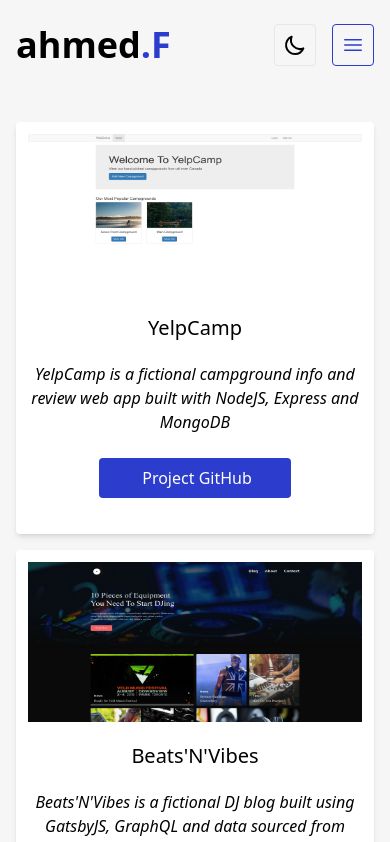
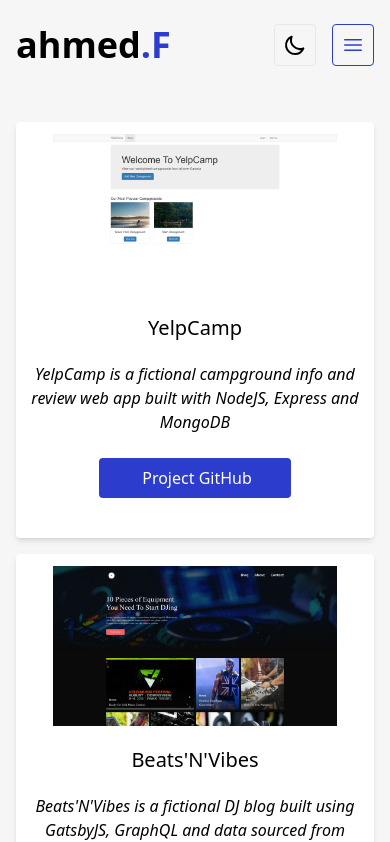
Before and after one commit to ahmedfaaid/ahmed-web, a Next.js app: page /projects in a window 390 px wide. Shown: the top 842 px of the page. Built offline with nearby package versions, Linux system fonts and the light colour scheme.

Commit message:
project page mobile responsiveness

```diff
--- a/components/project.tsx
+++ b/components/project.tsx
@@ -3,14 +3,19 @@ import { Project as ProjectType } from 'types';
 
 export default function Project({ project }: { project: ProjectType }) {
   return (
-    <div className='card m-auto rounded bg-white p-3 text-center shadow-md dark:bg-[#232324]'>
+    <div className='card m-auto h-[26rem] rounded bg-white p-3 text-center shadow-md dark:bg-[#232324] md:w-full lg:w-4/5'>
       <a
         href={project.deployed}
         target='_blank'
         rel='noreferrer noopener'
         className='relative block h-40 w-full'
       >
-        <Image src={project.image} alt={project.name} layout='fill' />
+        <Image
+          src={project.image}
+          alt={project.name}
+          layout='fill'
+          objectFit='contain'
+        />
       </a>
       <a href={project.deployed} target='_blank' rel='noreferrer noopener'>
         <h2 className='my-5 text-center text-xl text-black dark:text-white'>
```
